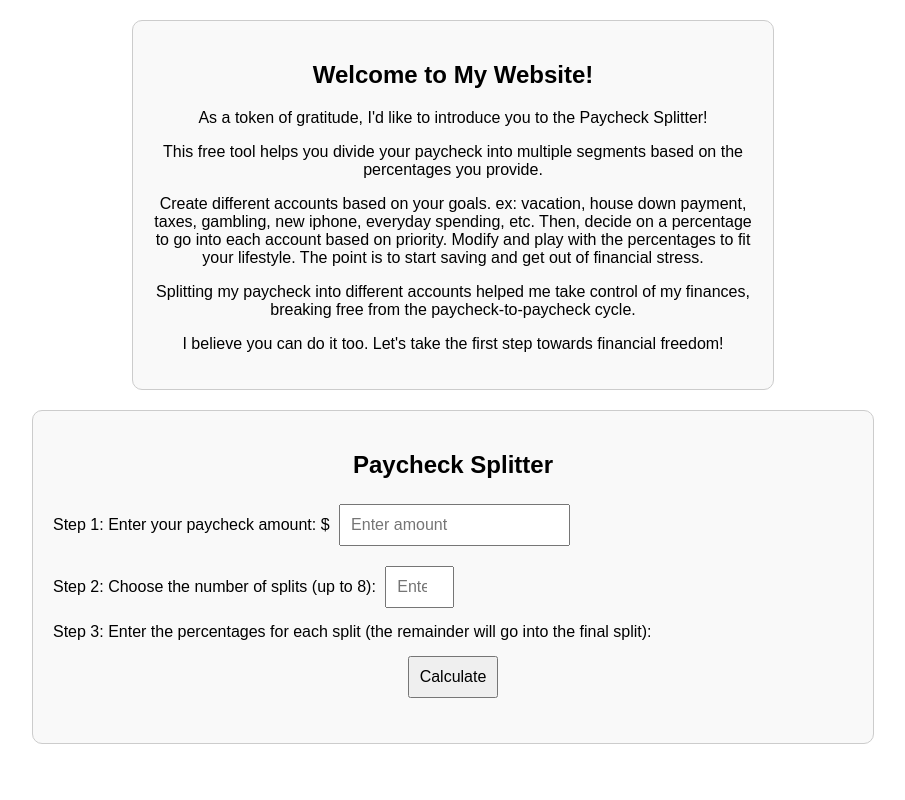
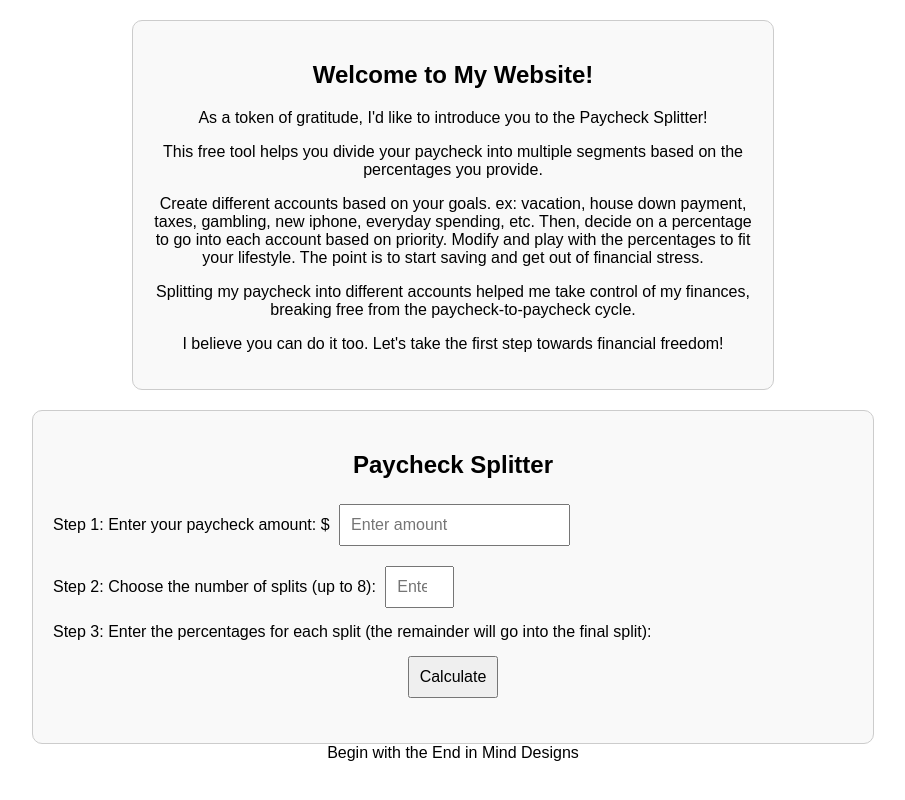
Before and after one commit to jerryalexcorona/lets-split-it, a plain HTML site: page index.html in a window 1280 px wide. Shown: the whole page, without its empty margins (187-1092 px from the left). Drawn offline with Linux system fonts and the light colour scheme.

Commit message:
Update index.html

```diff
--- a/index.html
+++ b/index.html
@@ -45,6 +45,8 @@
         <div id="results-container"></div>
         <script src="script.js"></script>
     </div>
-
+    <footer>
+        Begin with the End in Mind Designs
+    </footer>
 </body>
 </html>
```
